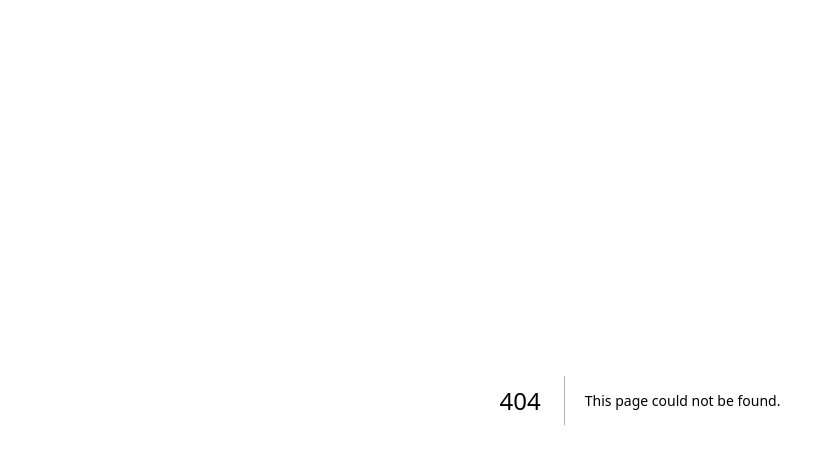
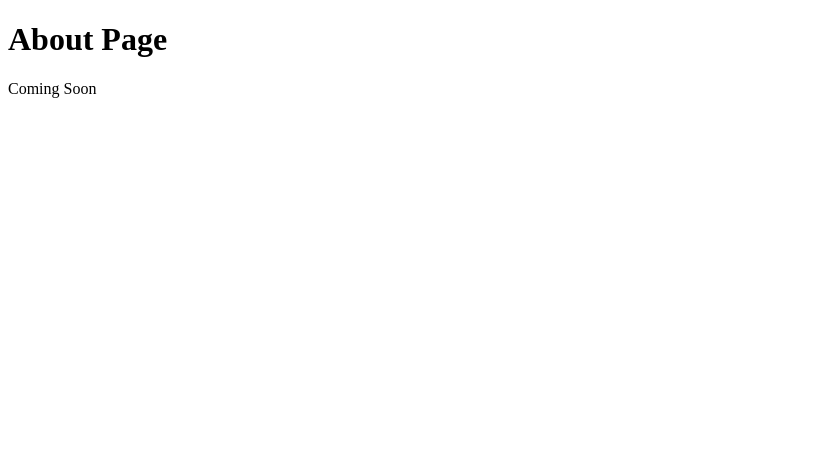
Before and after one commit to alpamayo73/main, a Next.js app: page /about in a window 1280 px wide. Before the commit this address had no page. Shown: the top 464 px of the page, without its empty margins (0-835 px from the left). Built offline with nearby package versions, Linux system fonts and the light colour scheme.

Commit message:
Create about.js

```diff
--- /dev/null
+++ b/src/pages/about.js
@@ -0,0 +1,19 @@
+import Head from 'next/head'
+
+export default function About() {
+  return (
+    <>
+      <Head>
+        <title>About Us | Alpamayo Technical Services</title>
+        <meta name="description" content="Learn about Alpamayo Technical Services - Dubai's premier renovation and AC service provider." />
+      </Head>
+
+      <div className="min-h-screen flex items-center justify-center">
+        <div className="text-center">
+          <h1 className="text-4xl font-bold mb-4">About Page</h1>
+          <p className="text-xl">Coming Soon</p>
+        </div>
+      </div>
+    </>
+  )
+}
```
